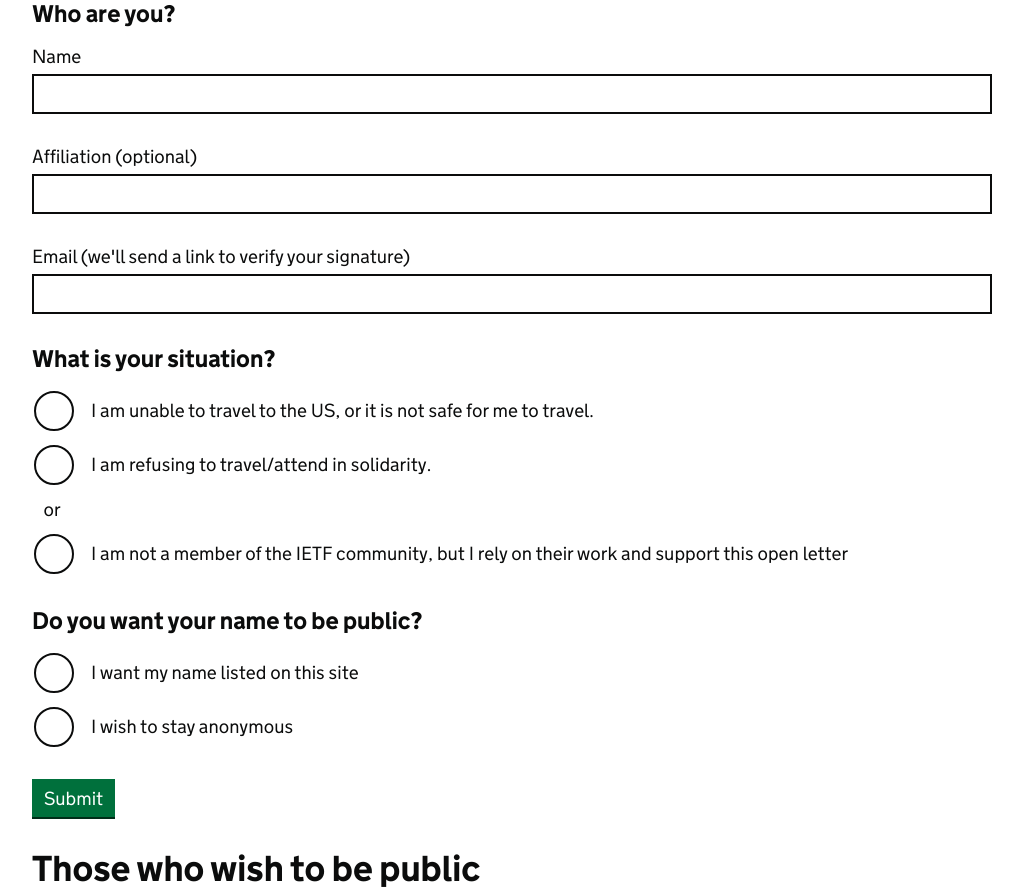
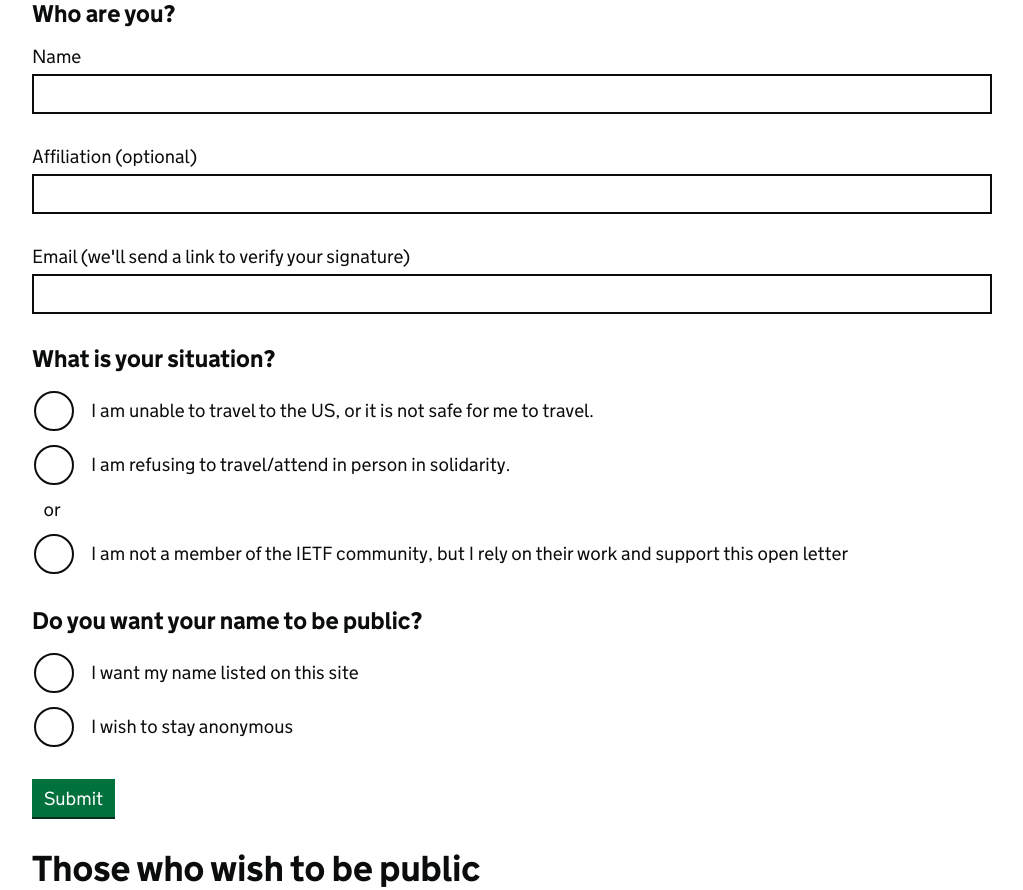
Before and after one commit to TheEnbyperor/boycott-ietf127, a Django app: page / in a window 1280 px wide. Shown: the part 2376-3266 px from the top of the page, without its empty margins (128-1151 px from the left). Run offline with Django 5.2, Linux system fonts and the light colour scheme; data that the repository does not hold is empty.

Commit message:
adjust wording based on issue #1

```diff
--- a/main/templates/main/index.html
+++ b/main/templates/main/index.html
@@ -178,7 +178,7 @@
                             <input class="govuk-radios__input" id="situation-2" name="situation" type="radio"
                                    value="unwilling" {% if form.situation.value == "unwilling" %}checked{% endif %}>
                             <label class="govuk-label govuk-radios__label" for="situation-2">
-                                I am refusing to travel/attend in solidarity.
+                                I am refusing to travel/attend in person in solidarity.
                             </label>
                         </div>
                         <div class="govuk-radios__divider">or</div>
```
